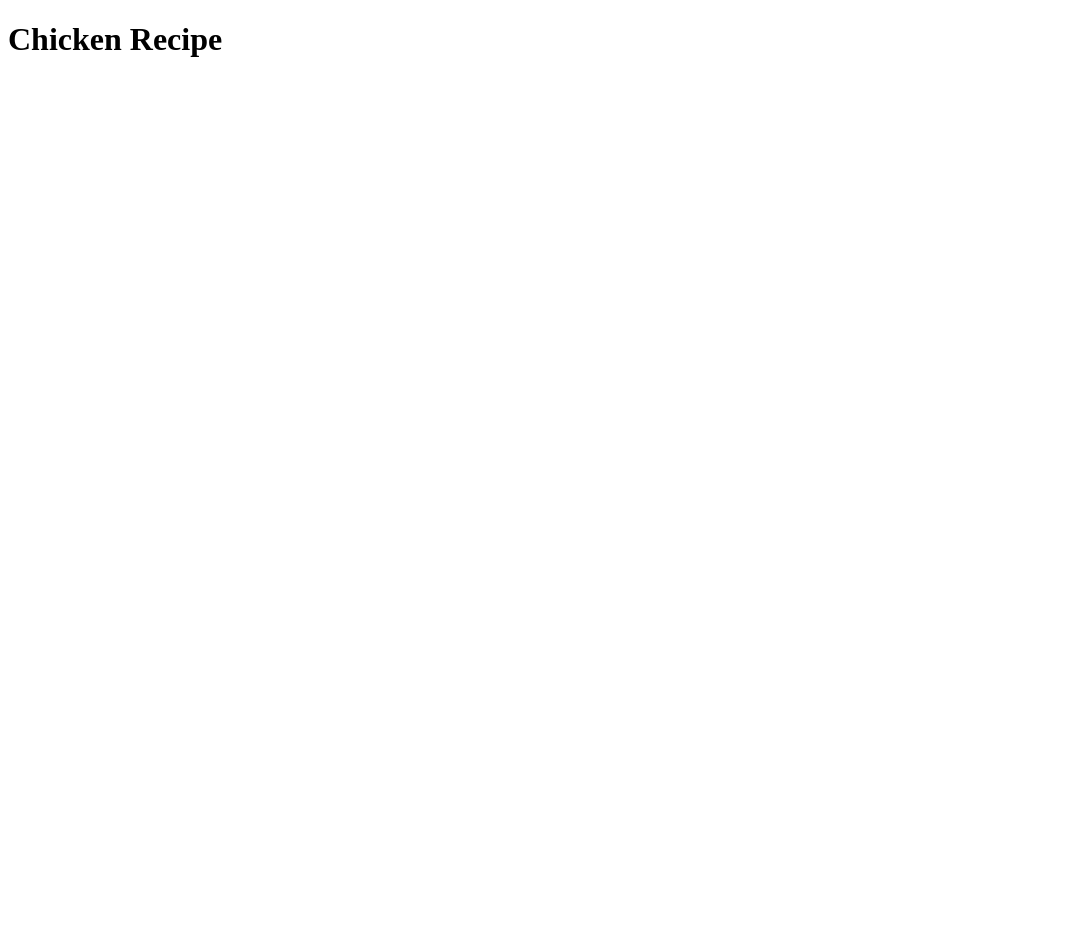
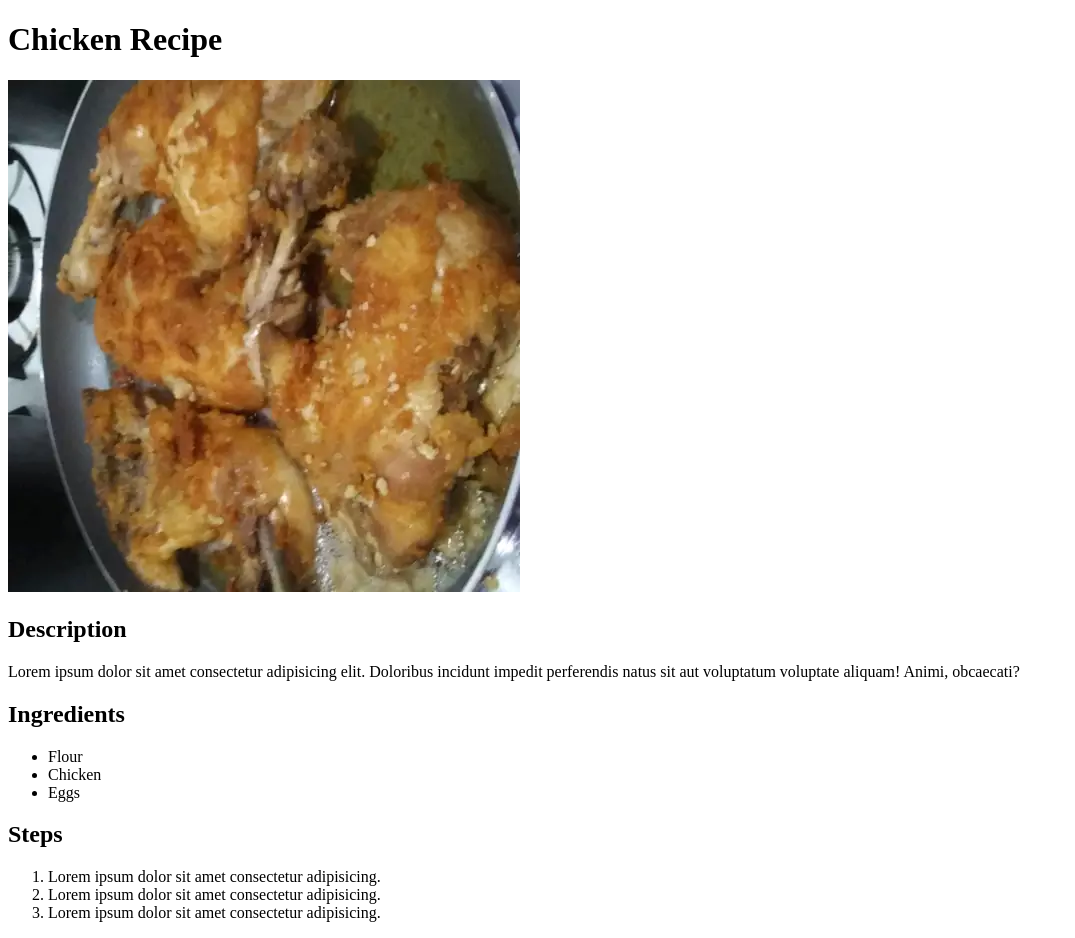
Before and after one commit to 1q2a1/html_refresher, a plain HTML site: page recipe-pages/chicken.html in a window 1280 px wide. Shown: the whole page, without its empty margins (0-1075 px from the left). Before the commit the page ends 800 px from the top, so only its background shows below. Drawn offline with Linux system fonts and the light colour scheme.

Commit message:
Add content for chicken recipe page
included images decription and steps for chicken recipe

```diff
--- a/recipe-pages/chicken.html
+++ b/recipe-pages/chicken.html
@@ -7,5 +7,20 @@
 </head>
 <body>
     <h1>Chicken Recipe</h1>
+    <img src="../images/chicken.webp" alt="Chicken Image">
+    <h2>Description</h2>
+    <p>Lorem ipsum dolor sit amet consectetur adipisicing elit. Doloribus incidunt impedit perferendis natus sit aut voluptatum voluptate aliquam! Animi, obcaecati?</p>
+    <h2>Ingredients</h2>
+    <ul>
+        <li>Flour</li>
+        <li>Chicken</li>
+        <li>Eggs</li>
+    </ul>
+    <h2>Steps</h2>
+    <ol>
+        <li>Lorem ipsum dolor sit amet consectetur adipisicing.</li>
+        <li>Lorem ipsum dolor sit amet consectetur adipisicing.</li>
+        <li>Lorem ipsum dolor sit amet consectetur adipisicing.</li>
+    </ol>
 </body>
 </html>
```
Also changed, not shown: images/chicken.webp (added).
